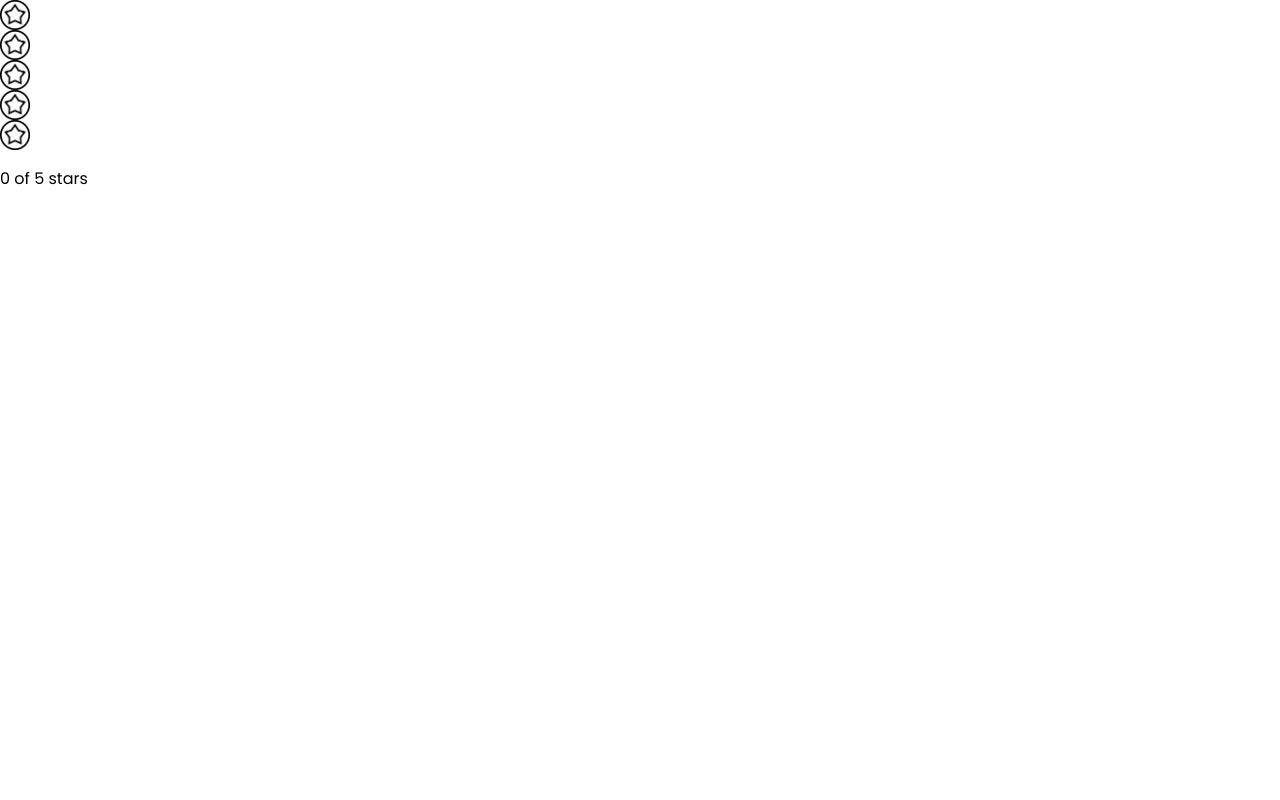
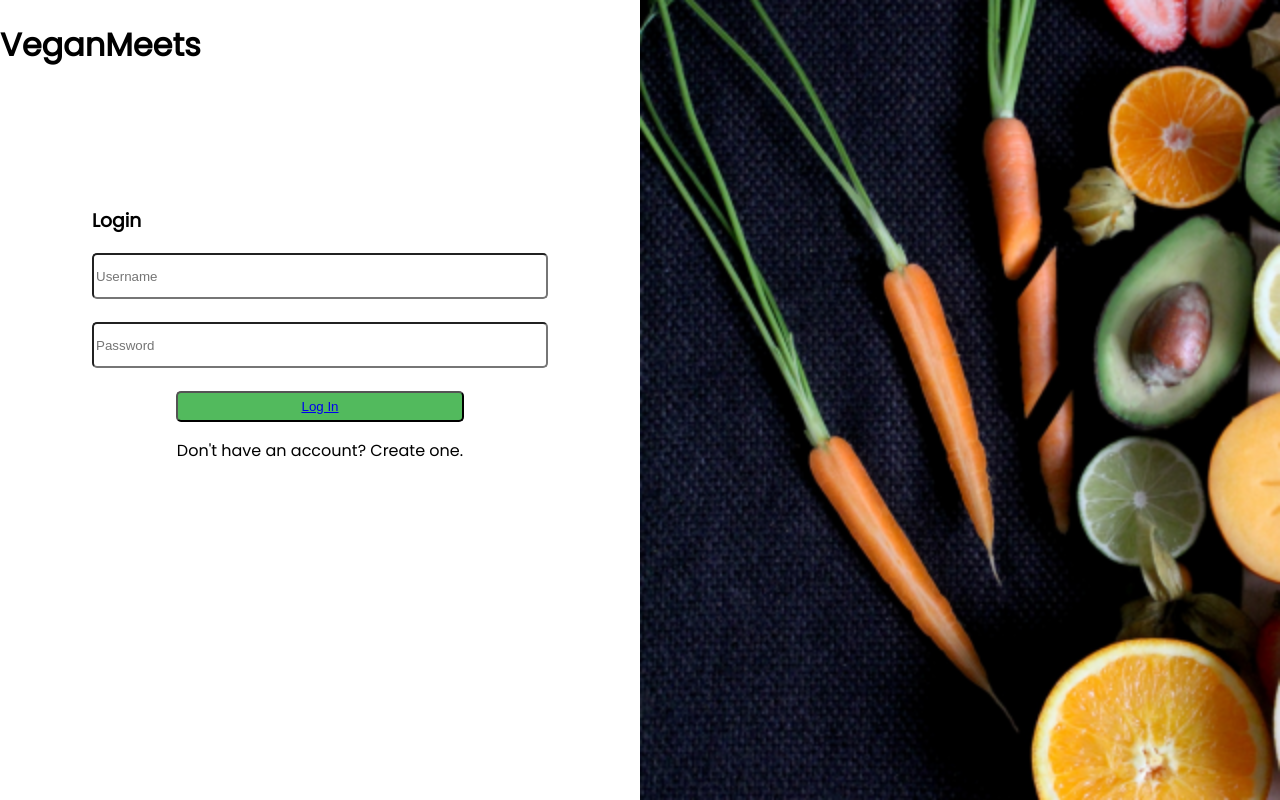
Before and after one commit to build-week-vegan-meets/FE, a React (Create React App) app in the folder veganmeets/: page /login in a window 1280 px wide. Built offline with nearby package versions, Linux system fonts and the light colour scheme.

Commit message:
add Routes and NavLinks

```diff
--- a/veganmeets/src/App.js
+++ b/veganmeets/src/App.js
@@ -1,18 +1,19 @@
 import React from "react";
+import { Route } from "react-router-dom";
 import "./App.css";
-
-import Login from './Components/signup/Login';
-import {SignupFormik} from './Components/signup/SignupForm';
-import Search from './Components/restaurants/Search';
-import {RestaurantFormik} from './Components/restaurants/AddRestarauntForm';
-import StarRating from './Components/restaurants/StarRating';
-
+import Login from "./Components/signup/Login";
+import { SignupFormik } from "./Components/signup/SignupForm";
+import Search from "./Components/restaurants/Search";
+import { RestaurantFormik } from "./Components/restaurants/AddRestarauntForm";
+import StarRating from "./Components/restaurants/StarRating";
+import HomePage from "./Components/restaurants/HomePage";
 
 function App() {
   return (
     <div className="App">
-      <StarRating />
-
+      <Route exact path="/" component={HomePage} />
+      <Route path="/signup" component={SignupFormik}/>
+      <Route path="/login" component={Login} />
     </div>
   );
 }
--- a/veganmeets/src/Components/restaurants/HomePage.js
+++ b/veganmeets/src/Components/restaurants/HomePage.js
@@ -1,12 +1,10 @@
 import React from "react";
 import Nav from "./Nav";
 import Search from "./Search"
-import styled from "styled-components"
 import RestaurantCard from "./RestaurantCard"
+import { Route, NavLink } from "react-router-dom"
 
-const CardContainer = styled.div`
 
-`;
 
 
 const HomePage = () => {
--- a/veganmeets/src/Components/restaurants/Nav.js
+++ b/veganmeets/src/Components/restaurants/Nav.js
@@ -17,12 +17,15 @@ background-color: #52BA5D;
 padding-right: 2%;
 `;
 
-const Button = styled.button`
+const Button = styled(NavLink)`
 width: 100px;
 height: 30px;
 margin: 2% 2% 0 2%;
 border: 1px solid black
 border-radius: 5px;
+text-decoration: none;
+color:white;
+padding-left: 3%;
 `;
 
 
@@ -36,9 +39,9 @@ const Nav = () => {
         </h1>
       </div>
       <ButtonContainer>
-          <Button>Account</Button>
-          <Button>Log in</Button>
-          <Button>Sign up</Button>
+          <Button to={`/`}>Account</Button>
+          <Button to={`/login`}>Log in</Button>
+          <Button to={`/signup`}>Sign up</Button>
       </ButtonContainer>
     </NavContainer>
   );
--- a/veganmeets/src/Components/restaurants/RestaurantPage.js
+++ b/veganmeets/src/Components/restaurants/RestaurantPage.js
@@ -1,8 +1,8 @@
-import React, {useState} from "react";
-import styled from "styled-components";
+import React, {useState} from "./node_modules/react";
+import styled from "./node_modules/styled-components";
 import Nav from "./Nav";
 import Search from "./Search";
-import axios from "axios"
+import axios from "./node_modules/axios"
 
 const Page = styled.div`
   display: flex;
--- a/veganmeets/src/Components/signup/Login.js
+++ b/veganmeets/src/Components/signup/Login.js
@@ -1,4 +1,5 @@
 import React from "react";
+import { NavLink } from "react-router-dom";
 import Header from "../restaurants/Header";
 import { withFormik, Field, Form } from "formik";
 import * as Yup from "yup";
@@ -13,7 +14,7 @@ const Container = styled.div`
 const HeaderLoginContainer = styled.div`
   display: flex;
   flex-direction: column;
-   @media (max-width: 500px) {
+  @media (max-width: 500px) {
     width: 100%;
     align-items: center;
   }
@@ -27,8 +28,8 @@ const LoginContainer = styled.div`
   height: 100vh;
   margin-top: 15%;
 
-  @media (max-width: 500px){
-      width:100%;
+  @media (max-width: 500px) {
+    width: 100%;
   }
 `;
 
@@ -38,8 +39,8 @@ const LoginInput = styled(Field)`
   height: 5vh;
   margin: 0 0 5% 0;
 
-  @media (max-width: 500px){
-      width:90vw;
+  @media (max-width: 500px) {
+    width: 90vw;
   }
 `;
 
@@ -55,17 +56,17 @@ const SideDiv = styled.div`
 `;
 
 const LoginBtn = styled.button`
-width:45%;
-height:5%;
-background-color:#52ba5d;
-color:white;
-border-radius:5px;
+  width: 45%;
+  height: 5%;
+  background-color: #52ba5d;
+  color: white;
+  border-radius: 5px;
 
-@media (max-width: 500px){
-width:60vw;
-height: 6%;
-margin-top:5%;
-}
+  @media (max-width: 500px) {
+    width: 60vw;
+    height: 6%;
+    margin-top: 5%;
+  }
 `;
 
 const Login = ({ errors, touched }) => {
@@ -96,9 +97,11 @@ const Login = ({ errors, touched }) => {
               <p className="errors">{errors.password}</p>
             )}
           </Form>
+
           <LoginBtn type="submit" className="loginbtn">
-            Log In
+            <NavLink to={`/`}>Log In</NavLink>
           </LoginBtn>
+
           <p>
             Don't have an account? <span>Create one.</span>
           </p>
--- a/veganmeets/src/Components/signup/SignupForm.js
+++ b/veganmeets/src/Components/signup/SignupForm.js
@@ -1,4 +1,5 @@
 import React, {useState, useEffect} from 'react';
+import { NavLink } from "react-router-dom"
 import {withFormik, Form, Field} from 'formik';
 import * as Yup from 'yup';
 import {colors} from '../../colors';
@@ -114,9 +115,9 @@ const SignupForm = ({errors, touched, status}) => {
        placeholder="Confirm Password"
        />
       {touched.confirm && errors.confirm && (<p className="error">{errors.confirm}</p>)} */}
-
+      <NavLink to={`/login`}>
       <button type="submit">Sign Up</button>
-
+      </NavLink>
       <h4>Already have an account? Log in.</h4>
 
         </Form>
```
Also changed, not shown: veganmeets/src/App.css (+1 -7 lines), veganmeets/src/Components/Header.js (deleted, +0 -13 lines).
